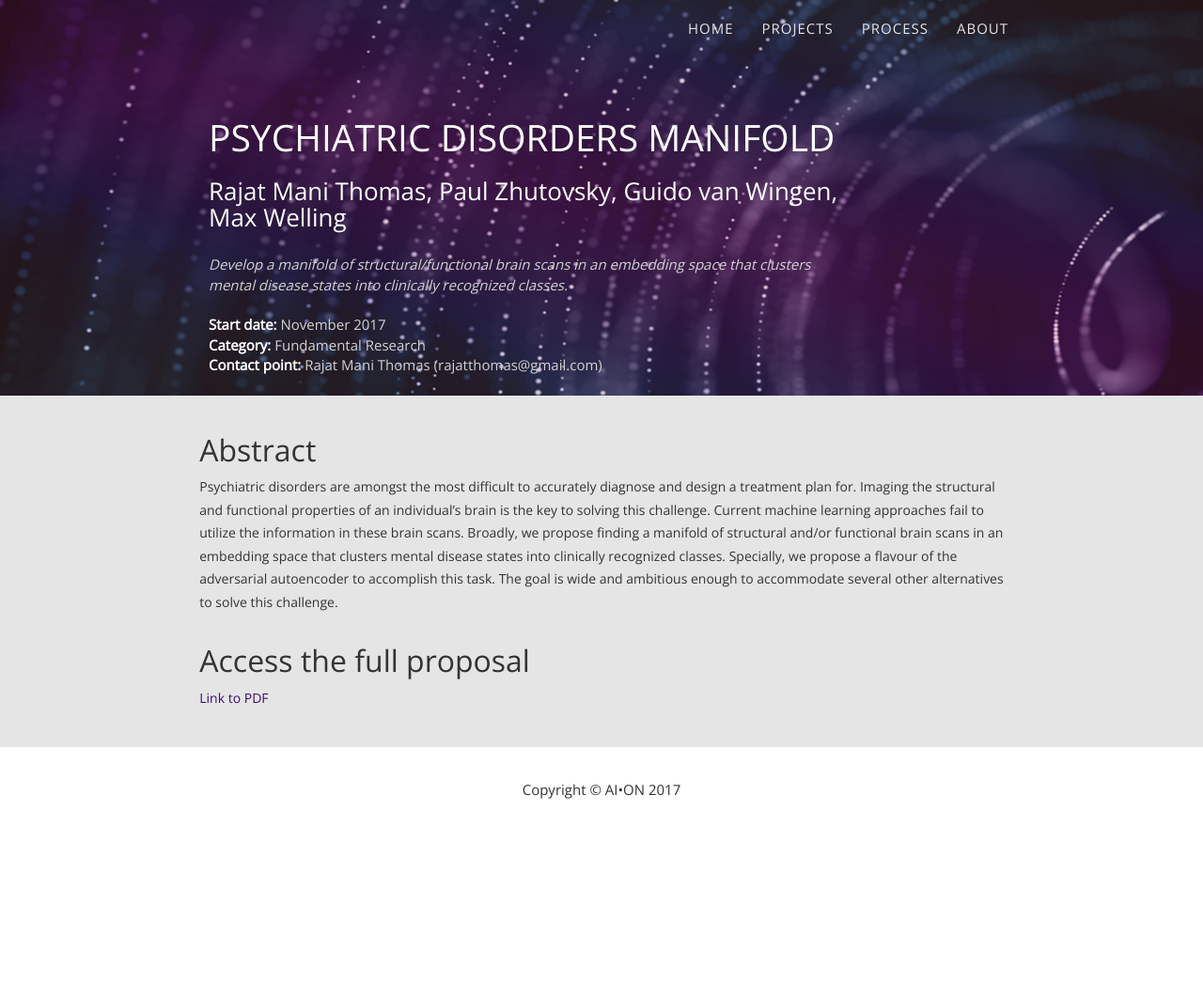
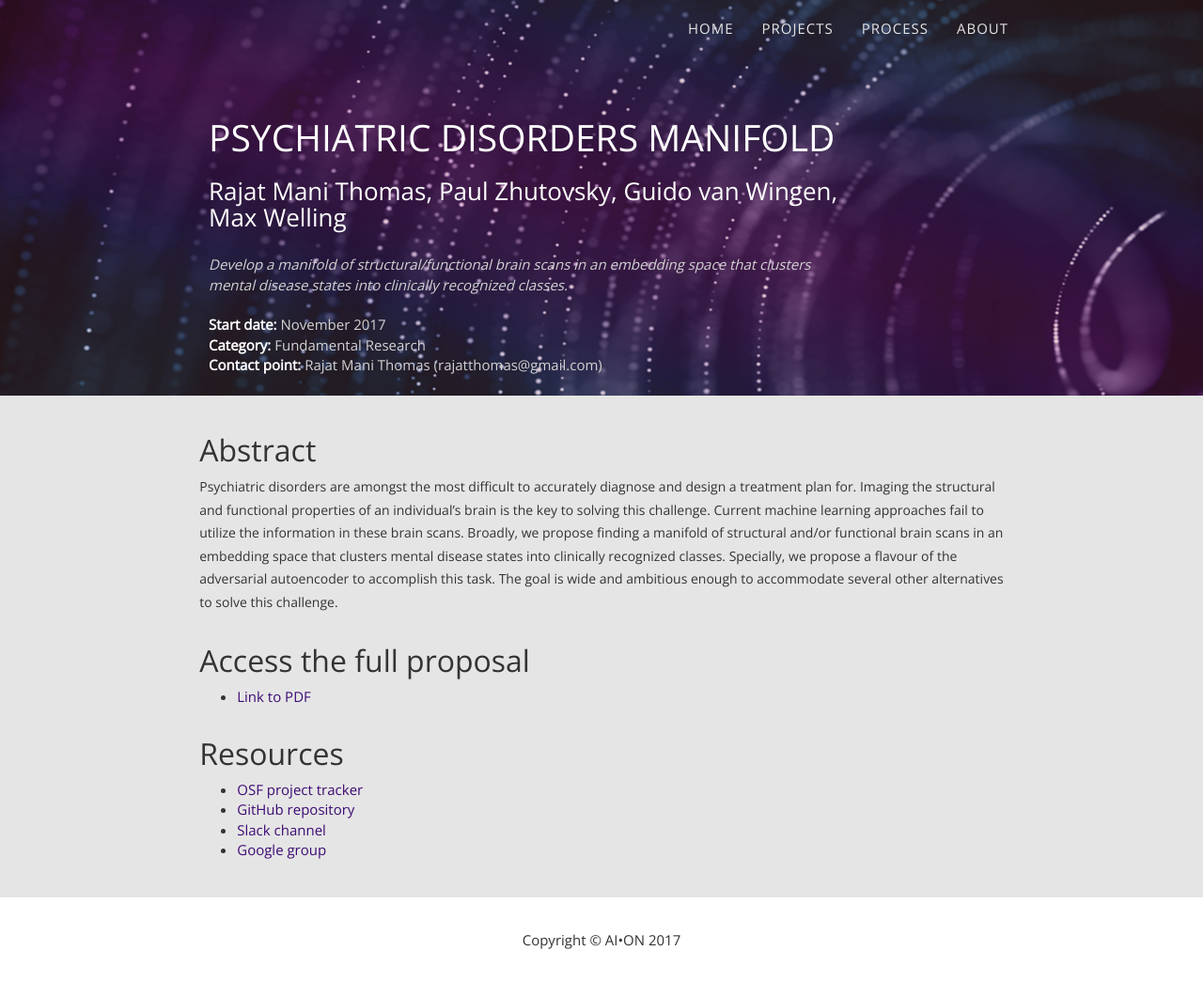
Before and after one commit to AI-ON/ai-on.org, a Jekyll site: the page built from _posts/2017-11-20-discovering-manifold-psychiatric.md, in a window 1280 px wide and 1045 px high. Shown: the whole window at 94% size. Built offline with Jekyll 4.4.1, drawn with Linux system fonts in a browser that asks for light colours; some web fonts are replaced.

Commit message:
Add resource links to projects.

```diff
--- a/_posts/2017-11-20-discovering-manifold-psychiatric.md
+++ b/_posts/2017-11-20-discovering-manifold-psychiatric.md
@@ -20,6 +20,15 @@ propose a flavour of the adversarial autoencoder to accomplish this task. The go
 is wide and ambitious enough to accommodate several other alternatives to solve
 this challenge.
 
+
 ## Access the full proposal
 
-[Link to PDF](/pdf/thomas-discovering-manifold-psychiatric.pdf)
+- [Link to PDF](/pdf/thomas-discovering-manifold-psychiatric.pdf)
+
+
+## Resources
+
+- [OSF project tracker](https://osf.io/y2unj/)
+- [GitHub repository](https://github.com/AI-ON/deep-embedding)
+- [Slack channel](https://deep-embedding.slack.com/)
+- [Google group](https://groups.google.com/d/forum/deep-embedding)
```
Also changed, not shown: _posts/2017-11-20-consciousness-prior.md (+8 -1 lines), _posts/2017-11-20-few-shot-distribution-learning.md (+6 -6 lines).
